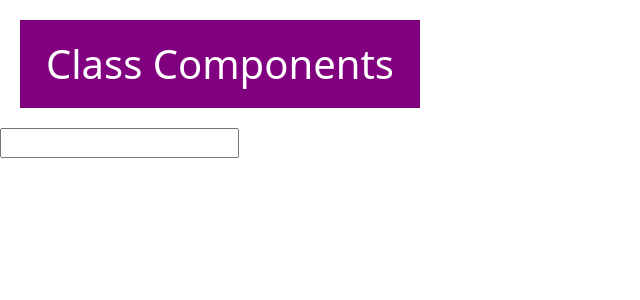
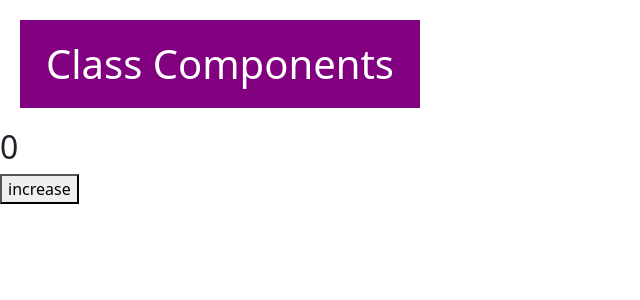
Before and after one commit to Sadekul/React, a React (Create React App) app: page / in a window 1280 px wide. Shown: the top 300 px of the page, without its empty margins (0-640 px from the left). Built offline with nearby package versions, Linux system fonts and the light colour scheme.

Commit message:
Event-handler-binding

```diff
--- a/src/App.js
+++ b/src/App.js
@@ -5,7 +5,9 @@
 // import ReactBootstrap from './components/React_Bootstrap/ReactBootstrap';
 // import STATE from './components/STATE';
 // import ConditionalRendering from './components/Conditional_Rendering/Index'
-import Event_Handeler_Class from './components/Event_Handeler_Class';
+// import Event_Handeler_Class from './components/Event_Handeler_Class';
+import EVENT_BINDING from './components/EVENT_BINDING/index'
+
 
 function App() {
 
@@ -17,8 +19,9 @@
     {/* <ReactBootstrap />
     <STATE />
     <ConditionalRendering /> */}
+    {/* <Event_Handeler_Class /> */}
 
-    <Event_Handeler_Class />
+    <EVENT_BINDING />
  </div>
   );
 }
--- /dev/null
+++ b/src/components/EVENT_BINDING/index.js
@@ -0,0 +1,39 @@
+import React, { Component } from 'react'
+
+class EVENT_BINDING extends Component {
+
+    constructor(props) {
+      super(props)
+
+      this.state = {
+         count : 0
+      }
+      this.handleClick = this.handleClick.bind(this);
+    }
+
+    handleClick() {
+        this.setState({
+            count : this.state.count + 1
+        })
+    }
+
+    // OR CS6 use korle bind korar proyojon hobena. CS6 a error dibena
+    // handleClick = () => {
+    //     this.setState({
+    //         count : this.state.count + 1
+    //     })
+    // }
+
+
+  render() {
+    return (
+      <div>
+        <h2>{this.state.count}</h2>
+        <button onClick={this.handleClick}>increase</button>
+        {/* OR CS6 use korle bind korar proyojon hobena. CS6 a error dibena */}
+        {/* <button onClick={this.handleClick}>increase</button> */}
+      </div>
+    )
+  }
+}
+export default EVENT_BINDING;
```
